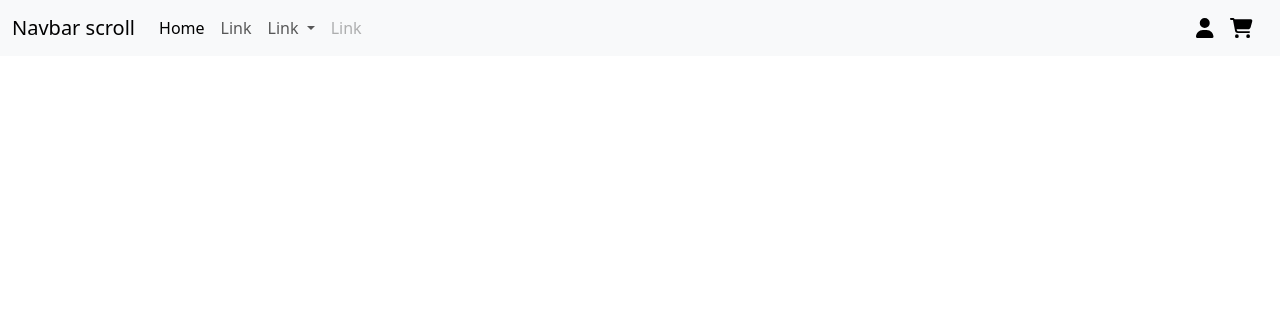
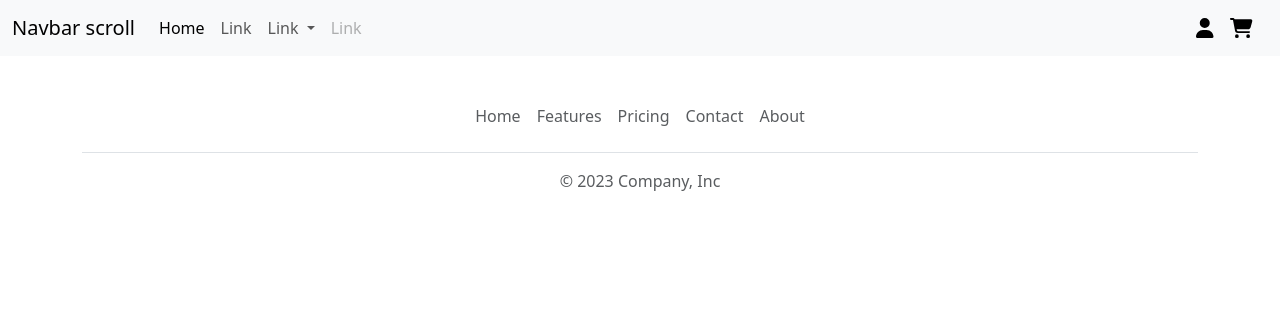
Before and after one commit to Kraioshi/Flask-eshop, a Flask app: page / in a window 1280 px wide. Shown: the top 316 px of the page. Run offline with Flask 3, Linux system fonts and the light colour scheme; some libraries are stand-ins or nearby versions.

Commit message:
created footer

```diff
--- a/templates/base.html
+++ b/templates/base.html
@@ -78,6 +78,18 @@
 {% endblock %}
 
 {% block footer %}
+<div class="container">
+  <footer class="py-3 my-4">
+    <ul class="nav justify-content-center border-bottom pb-3 mb-3">
+      <li class="nav-item"><a href="#" class="nav-link px-2 text-body-secondary">Home</a></li>
+      <li class="nav-item"><a href="#" class="nav-link px-2 text-body-secondary">Features</a></li>
+      <li class="nav-item"><a href="#" class="nav-link px-2 text-body-secondary">Pricing</a></li>
+      <li class="nav-item"><a href="#" class="nav-link px-2 text-body-secondary">Contact</a></li>
+      <li class="nav-item"><a href="#" class="nav-link px-2 text-body-secondary">About</a></li>
+    </ul>
+    <p class="text-center text-body-secondary">© 2023 Company, Inc</p>
+  </footer>
+</div>
 {% endblock %}
 
 {% block scripts %}
```
